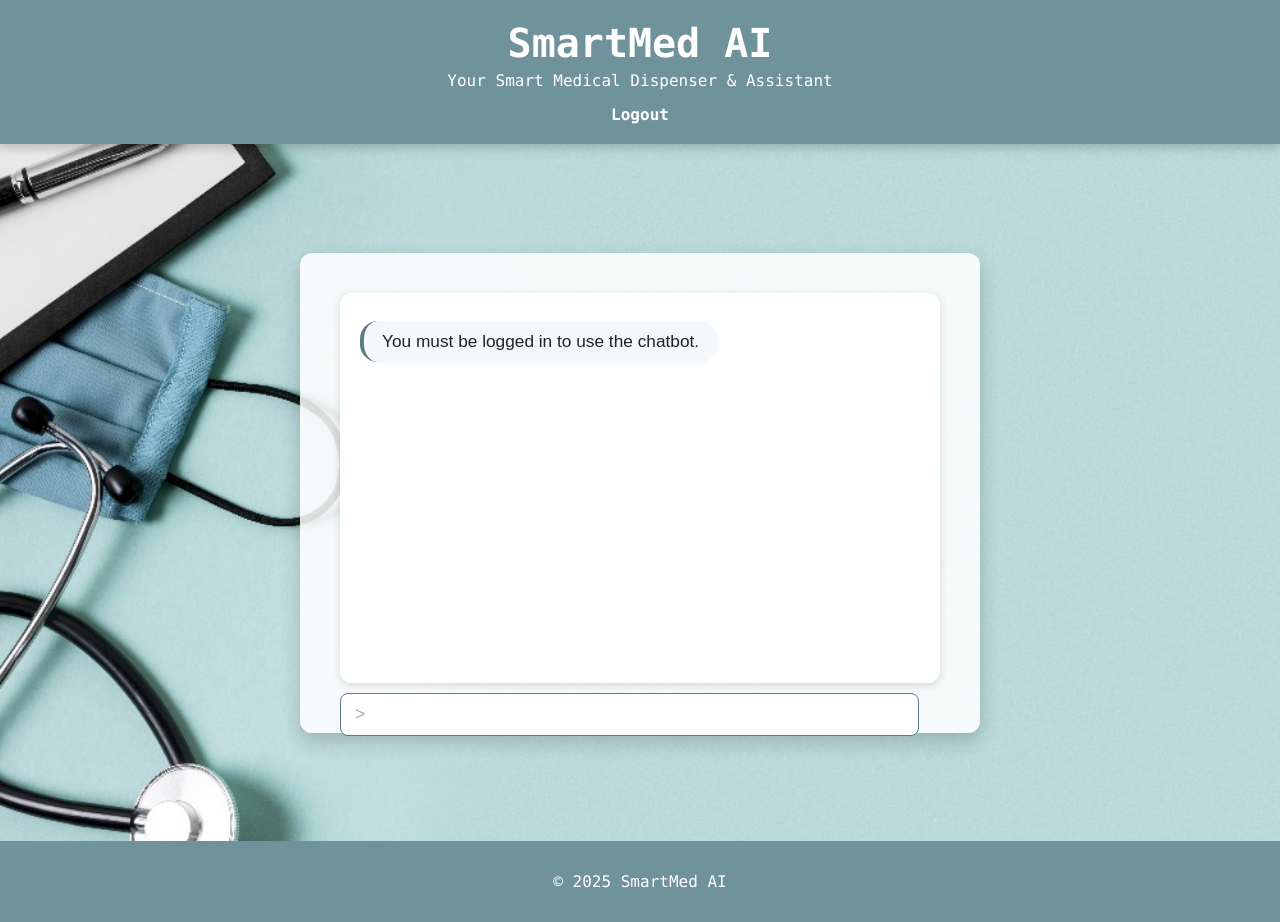
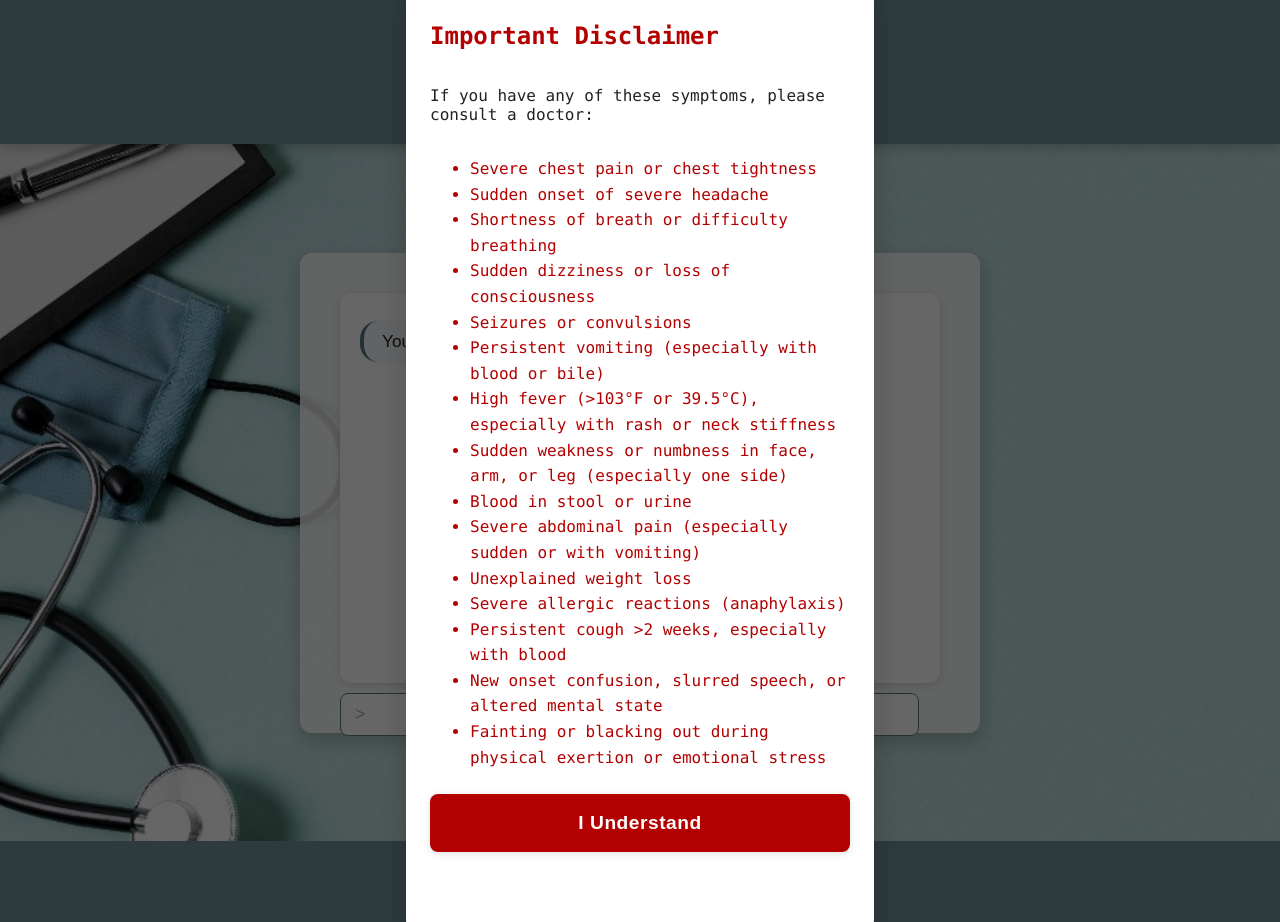
Before and after one commit to Gagana09/Smartmed-AI-based-medical-dispenser, a Flask app: template templates/user_dashboard.html in a window 1280 px wide. Run offline with Flask 3, Linux system fonts and the light colour scheme; the template is opened without the code that fills it, so the values that code supplies are empty; some libraries are stand-ins or nearby versions.

Commit message:
added red flag symptoms

```diff
--- a/templates/user_dashboard.html
+++ b/templates/user_dashboard.html
@@ -21,6 +21,73 @@
     </header>
     <main>
         <div class="overlay">
+            <!-- Red Flag Disclaimer Modal -->
+            <style>
+            #red-flag-modal {
+              position: fixed; top: 0; left: 0; width: 100vw; height: 100vh;
+              background: rgba(0,0,0,0.6); z-index: 1000; display: flex;
+              align-items: center; justify-content: center;
+            }
+            #red-flag-modal .modal-content {
+              background: #fff; padding: 32px 24px 80px 24px; border-radius: 12px;
+              max-width: 420px; width: 90vw; box-shadow: 0 8px 32px rgba(0,0,0,0.2);
+              text-align: left; position: relative;
+              max-height: 90vh; overflow-y: auto;
+              display: flex; flex-direction: column;
+            }
+            #close-red-flag-modal {
+              position: sticky; bottom: 0; left: 0; right: 0;
+              display: block; width: 100%; margin: 0 auto; margin-top: 18px;
+              padding: 18px 0; font-size: 1.2rem; border-radius: 8px;
+              background: #b30000; color: #fff; border: none; font-weight: bold;
+              cursor: pointer; transition: background 0.2s;
+              z-index: 10;
+              box-shadow: 0 2px 8px rgba(0,0,0,0.12);
+              letter-spacing: 0.5px;
+            }
+            #close-red-flag-modal:hover { background: #a00000; }
+            @media (max-width: 500px) {
+              #red-flag-modal .modal-content { padding: 18px 6px 70px 6px; }
+              #close-red-flag-modal { font-size: 1rem; padding: 14px 0; }
+            }
+            </style>
+            <div id="red-flag-modal">
+              <div class="modal-content">
+                <h2 style="color:#b30000;margin-top:0;">Important Disclaimer</h2>
+                <p style="color:#222;font-weight:500;">If you have any of these symptoms, please consult a doctor:</p>
+                <ul style="color:#b30000;font-weight:500;line-height:1.6;margin-bottom:18px;">
+                  <li>Severe chest pain or chest tightness</li>
+                  <li>Sudden onset of severe headache</li>
+                  <li>Shortness of breath or difficulty breathing</li>
+                  <li>Sudden dizziness or loss of consciousness</li>
+                  <li>Seizures or convulsions</li>
+                  <li>Persistent vomiting (especially with blood or bile)</li>
+                  <li>High fever (&gt;103°F or 39.5°C), especially with rash or neck stiffness</li>
+                  <li>Sudden weakness or numbness in face, arm, or leg (especially one side)</li>
+                  <li>Blood in stool or urine</li>
+                  <li>Severe abdominal pain (especially sudden or with vomiting)</li>
+                  <li>Unexplained weight loss</li>
+                  <li>Severe allergic reactions (anaphylaxis)</li>
+                  <li>Persistent cough &gt;2 weeks, especially with blood</li>
+                  <li>New onset confusion, slurred speech, or altered mental state</li>
+                  <li>Fainting or blacking out during physical exertion or emotional stress</li>
+                </ul>
+                <button id="close-red-flag-modal">I Understand</button>
+              </div>
+            </div>
+            <script>
+            document.addEventListener('DOMContentLoaded', function() {
+              const modal = document.getElementById('red-flag-modal');
+              const closeBtn = document.getElementById('close-red-flag-modal');
+              const chatForm = document.getElementById('chat-form');
+              if (chatForm) chatForm.style.pointerEvents = 'none';
+              closeBtn.onclick = function() {
+                modal.style.display = 'none';
+                if (chatForm) chatForm.style.pointerEvents = '';
+              };
+            });
+            </script>
+            <!-- End Red Flag Modal -->
             <section class="chat-interface">
                 <div id="chat-box" class="chat-box">
                     <!-- Bot greeting will be loaded dynamically -->
--- a/terminal_web_chatbot.py
+++ b/terminal_web_chatbot.py
@@ -4,7 +4,7 @@
 import re
 import difflib
 
-DATASET_PATH = r"C:\Users\Supriya S\OneDrive\Desktop\IDP\dataset_1.xlsx"
+DATASET_PATH = r"C:\Users\achar\OneDrive\Desktop\IDP\new_idp\Smartmed-AI-based-medical-dispenser\dataset_1.xlsx"
 AGE_BUCKETS = [(18, 25, "18-25"), (26, 35, "26-35"), (36, 50, "36-50"), (51, 80, "50-80")]
 WEIGHT_BUCKETS = [(40, 60, "40-60"), (61, 90, "60-90"), (91, 300, ">90")]
 GENDER_OPTIONS = ["Male", "Female"]
```
